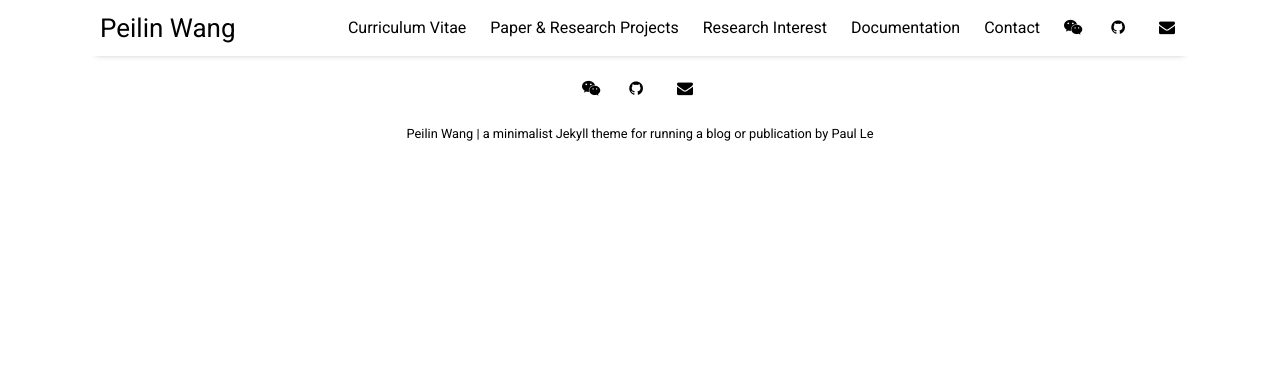
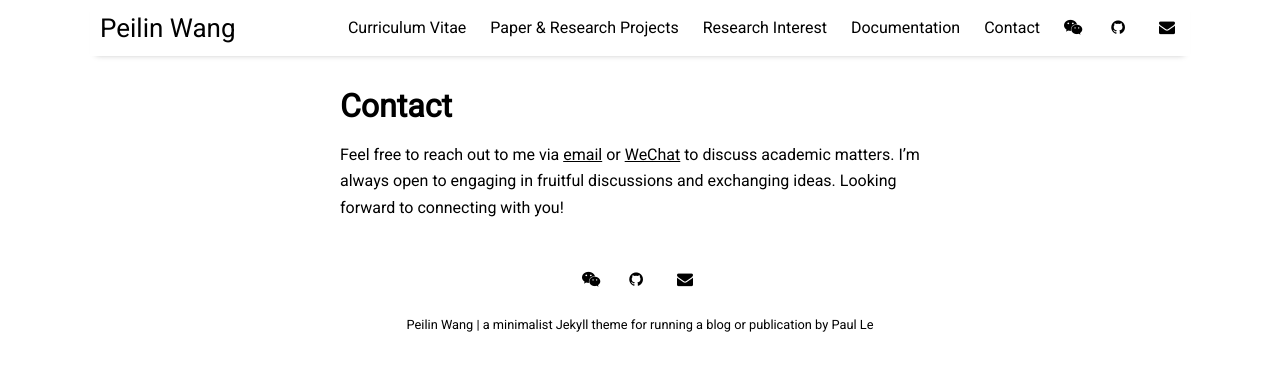
Before and after one commit to peilin-wang-git/peilin-wang-git.github.io, a Jekyll site: the page built from pages/contact.md, in a window 1280 px wide. Shown: the top 371 px of the page. Built offline with Jekyll 4.4.1, drawn with Linux system fonts in a browser that asks for light colours; nearby versions of some CDN libraries.

Commit message:
Update contact.md

```diff
--- a/pages/contact.md
+++ b/pages/contact.md
@@ -1,7 +1,8 @@
 ---
-# layout: page
-layout: category
-RP,title: Contact
+layout: page
+# layout: category
+title: Contact
+category: contact
 permalink: /contact
 ---
 <!--
```
